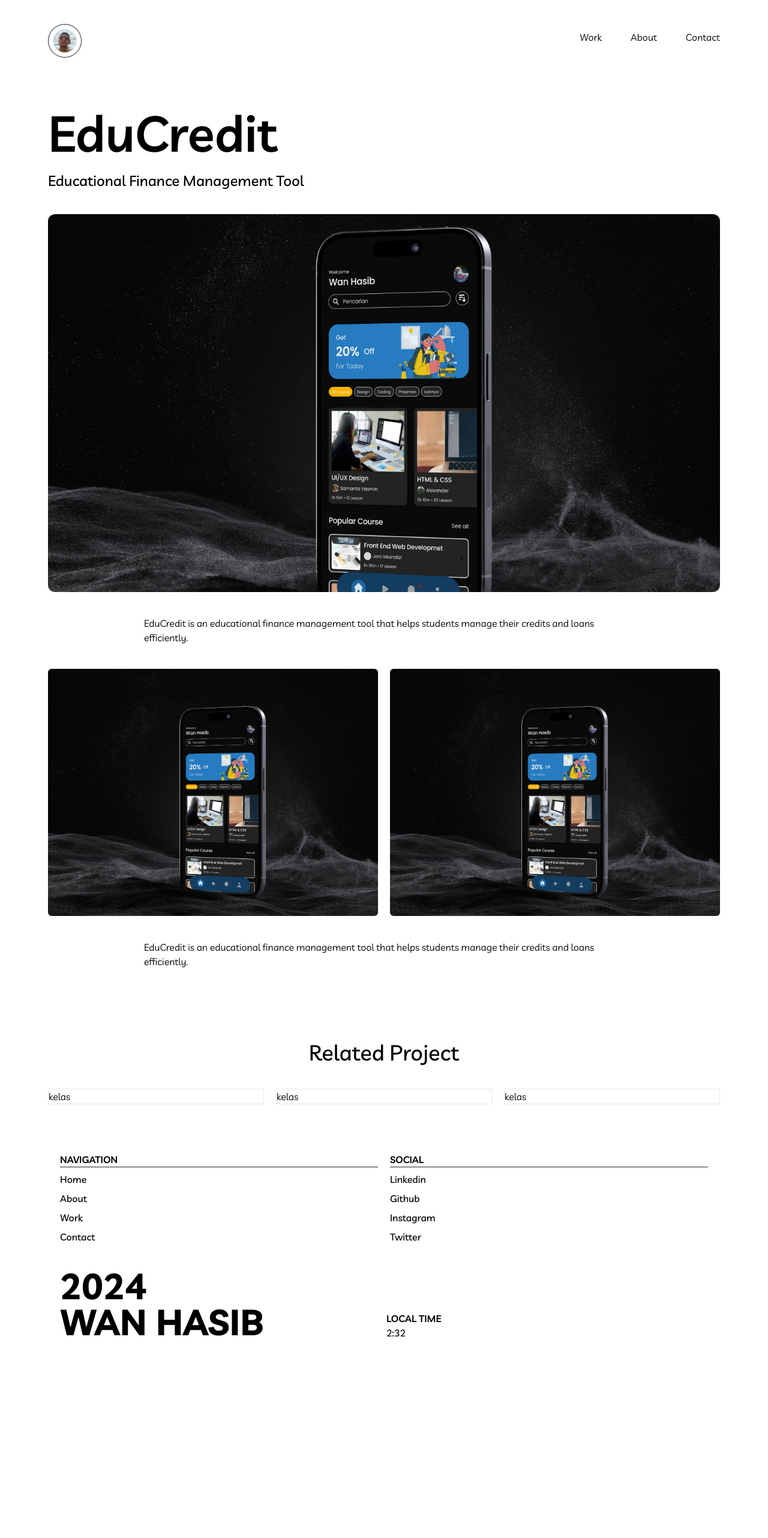
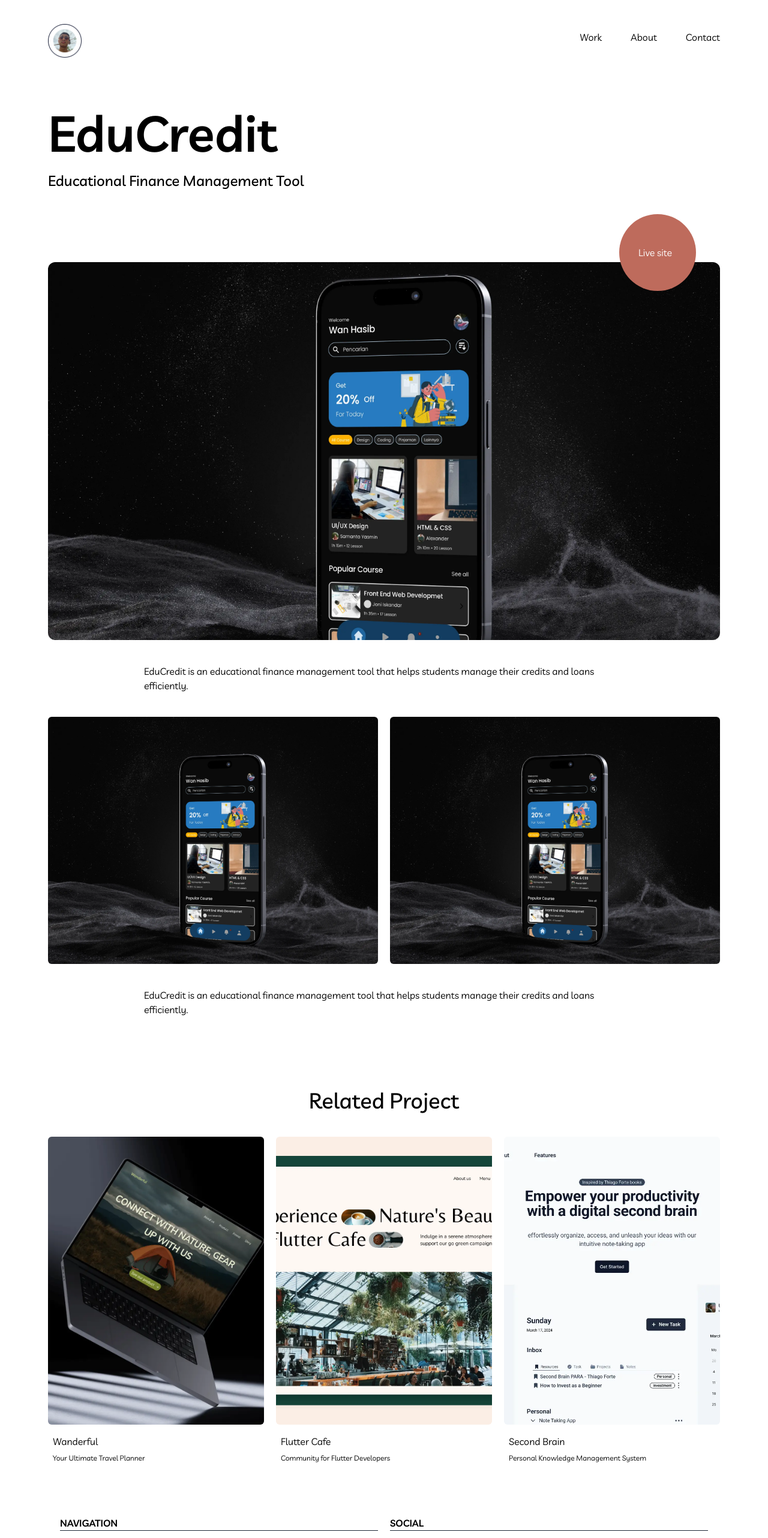
Before and after one commit to wanhasibala/portfolio-v2, a Next.js app: page /project/educredit in a window 1280 px wide. Shown: the top 2564 px of the page at 60% size. Before the commit the page ends 2314 px from the top, so only its background shows below. Built offline with nearby package versions, Linux system fonts and the light colour scheme.

Commit message:
finish slicing project detail page

```diff
--- a/src/app/project/[slug]/page.tsx
+++ b/src/app/project/[slug]/page.tsx
@@ -2,10 +2,17 @@ import React from "react";
 import { projects } from "@/data/project";
 import Image from "next/image";
 import Footer from "@/app/(home)/Footer";
+import { ArrowUpRight } from "lucide-react";
+import MagneticEffect from "@/ common/Magnetic";
+import Link from "next/link";
 
 const page = ({ params }: { params: { slug: string } }) => {
   const project = projects.find((project) => project.slug === params.slug);
-
+  const otherProjects = projects.filter(
+    (project) => project.slug !== params.slug
+  );
+  console.log(otherProjects);
+  // console.log(otherProjects)
   return (
     <>
       <div
@@ -17,21 +24,63 @@ const page = ({ params }: { params: { slug: string } }) => {
           <h2 className="text-2xl font-medium">{project?.subheading}</h2>
         </div>
 
-        <img
-          src={project?.src}
-          className="w-full aspect-video object-cover rounded-xl md:rounded-4xl"
-        />
+        <div className="relative w-full mt-20 ">
+          <div className="absolute -top-20 right-10">
+            <MagneticEffect>
+              <Link
+                className="h-32 w-32 transition-all duration-500  bg-[#BE6B5C]  rounded-full group flex items-center justify-center pl-6 hover:pl-0 gap-2   text-white "
+                // @ts-ignore
+                href={project?.href}
+                target="_blank"
+              >
+                Live site
+                <ArrowUpRight className="scale-0 group-hover:scale-100 transition-all duration-300 ease-in-out" />
+              </Link>
+            </MagneticEffect>
+          </div>
+          <img
+            src={project?.src}
+            className="w-full aspect-video object-cover rounded-xl md:rounded-4xl"
+            alt="header image"
+          />
+        </div>
         <div className="max-w-[800px] self-center"> {project?.description}</div>
         <div className="grid gap-5 overflow-hidden w-full grid-cols-2 ">
-          <img src={project?.src} className="rounded-md object-contain" />
-          <img src={project?.src} className=" rounded-md object-contain" />
+          <img
+            src={project?.src}
+            className="rounded-md object-contain"
+            alt="shotimage"
+          />
+          <img
+            src={project?.src}
+            className=" rounded-md object-contain"
+            alt="shotimage"
+          />
         </div>
         <div className="max-w-[800px] self-center"> {project?.description}</div>
         <h3 className="text-4xl mt-20 font-medium">Related Project</h3>
-        <div className="grid grid-cols-3 gap-5 w-full ">
-          <div className="border">kelas</div>
-          <div className="border">kelas</div>
-          <div className="border">kelas</div>
+
+        <div key={project?.slug} className="grid grid-cols-3 gap-5 w-full ">
+          {otherProjects.map((project) => {
+            return (
+              <Link
+                href={`/project/${project.slug}`}
+                className="rounded-md  gap-2 flex flex-col group relative "
+              >
+                {/* <p className=" hidden group-hover:absolute group-hover:right-[50%] group-hover:">View</p> */}
+                <img
+                  src={project?.src}
+                  alt=""
+                  className="w-full object-cover aspect-[3/4] rounded-md"
+                />
+                <div className="p-2 flex flex-col gap-2">
+                  <div>{project?.title}</div>
+                  <div className="text-xs"> {project?.subheading}</div>
+                </div>
+              </Link>
+
+            );
+          })}
         </div>
       </div>
 
--- a/src/components/Navbar/Navbar.tsx
+++ b/src/components/Navbar/Navbar.tsx
@@ -18,9 +18,8 @@ export default function Navbar() {
     if (window.scrollY > 10) {
       setHeader(true);
     } else {
-    setHeader(false)
+      setHeader(false);
     }
-
   };
 
   useEffect(() => {
@@ -40,7 +39,7 @@ export default function Navbar() {
       <div
         className={cn(
           "absolute left-6 md:left-12 lg:left-20 top-[10px] transition-all duration-300",
-          { "hidden": header }
+          { hidden: header }
         )}
       >
         <MagneticEffect>
@@ -53,12 +52,11 @@ export default function Navbar() {
         className={cn(
           " absolute top-[20px] right-6 md:right-12 lg:right-20  block",
           {
-            "hidden": header
+            hidden: header,
           }
         )}
       >
-        <div className="hidden md:flex gap-12">
-
+        <div className="hidden sm:flex gap-12">
           <MagneticEffect>
             <Link href="/project" className="flex flex-col group gap-5">
               Work
```
Lines whose indentation alone changed are shown as unchanged.
